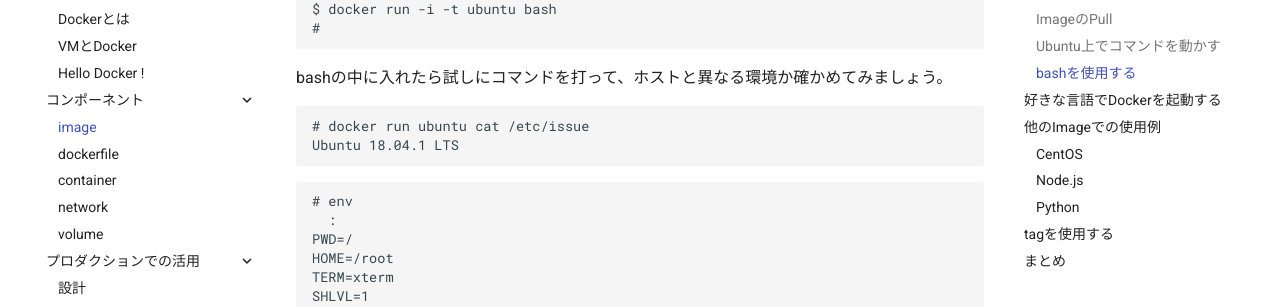
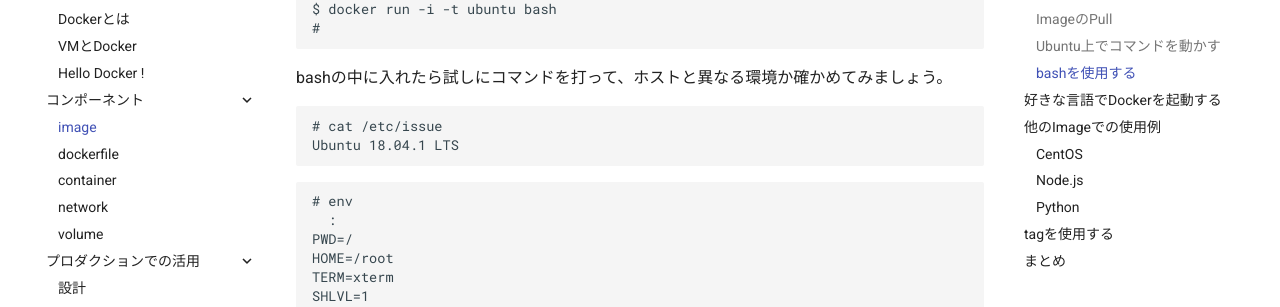
Before and after one commit to y-ohgi/introduction-docker, an MkDocs documentation site: the page built from docs/2_component/image.md, in a window 1280 px wide and 900 px high, scrolled down 2156 px. Shown: the part 143-450 px from the top of the window. Built offline with MkDocs 1.6.1 and Material for MkDocs 9.7.7, drawn with Linux system fonts in a browser that asks for light colours.

Commit message:
Fix typoC

````diff
--- a/docs/2_component/image.md
+++ b/docs/2_component/image.md
@@ -55,7 +55,7 @@ $ docker run -i -t ubuntu bash
 bashの中に入れたら試しにコマンドを打って、ホストと異なる環境か確かめてみましょう。
 
 ```
-# docker run ubuntu cat /etc/issue
+# cat /etc/issue
 Ubuntu 18.04.1 LTS
 ```
 
````
